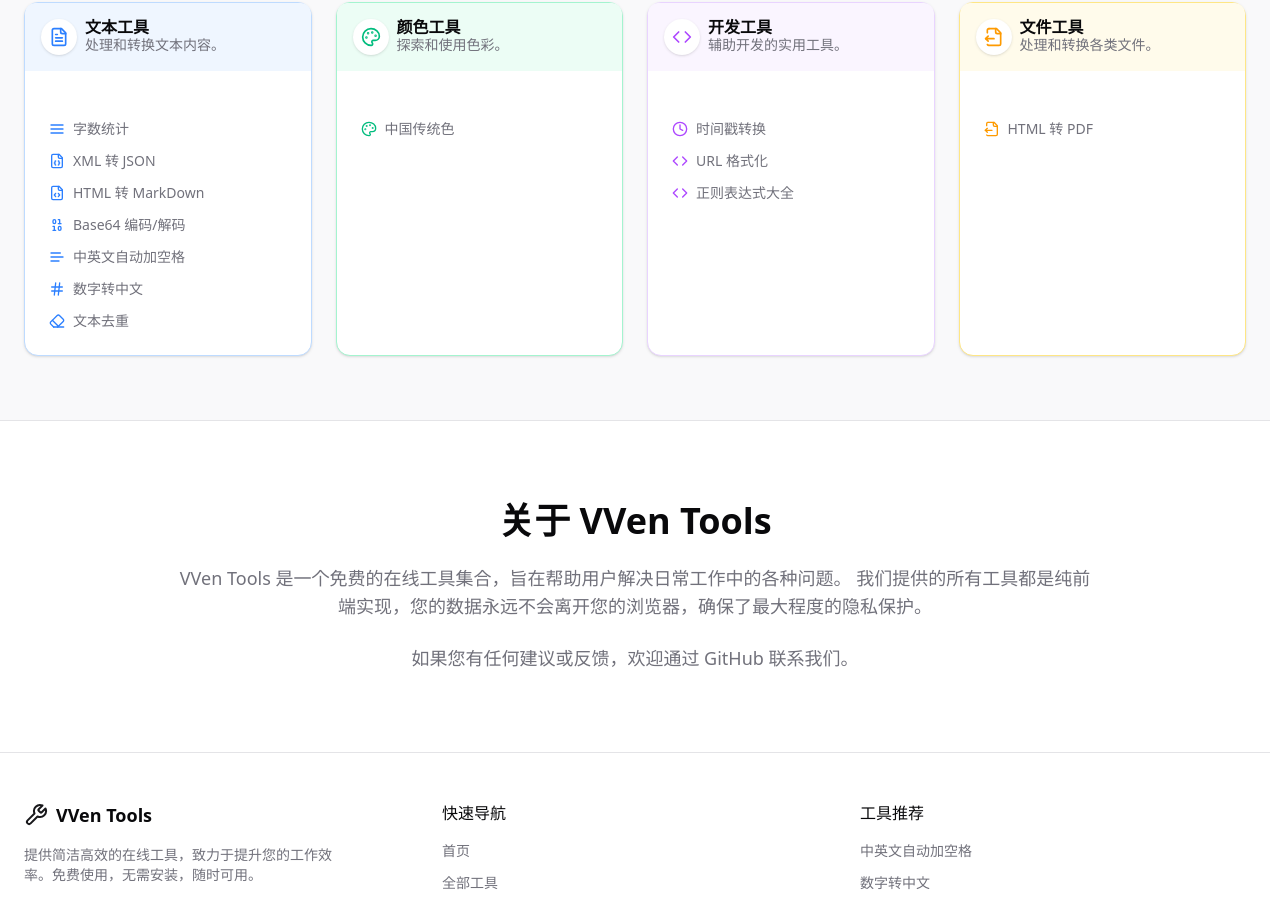
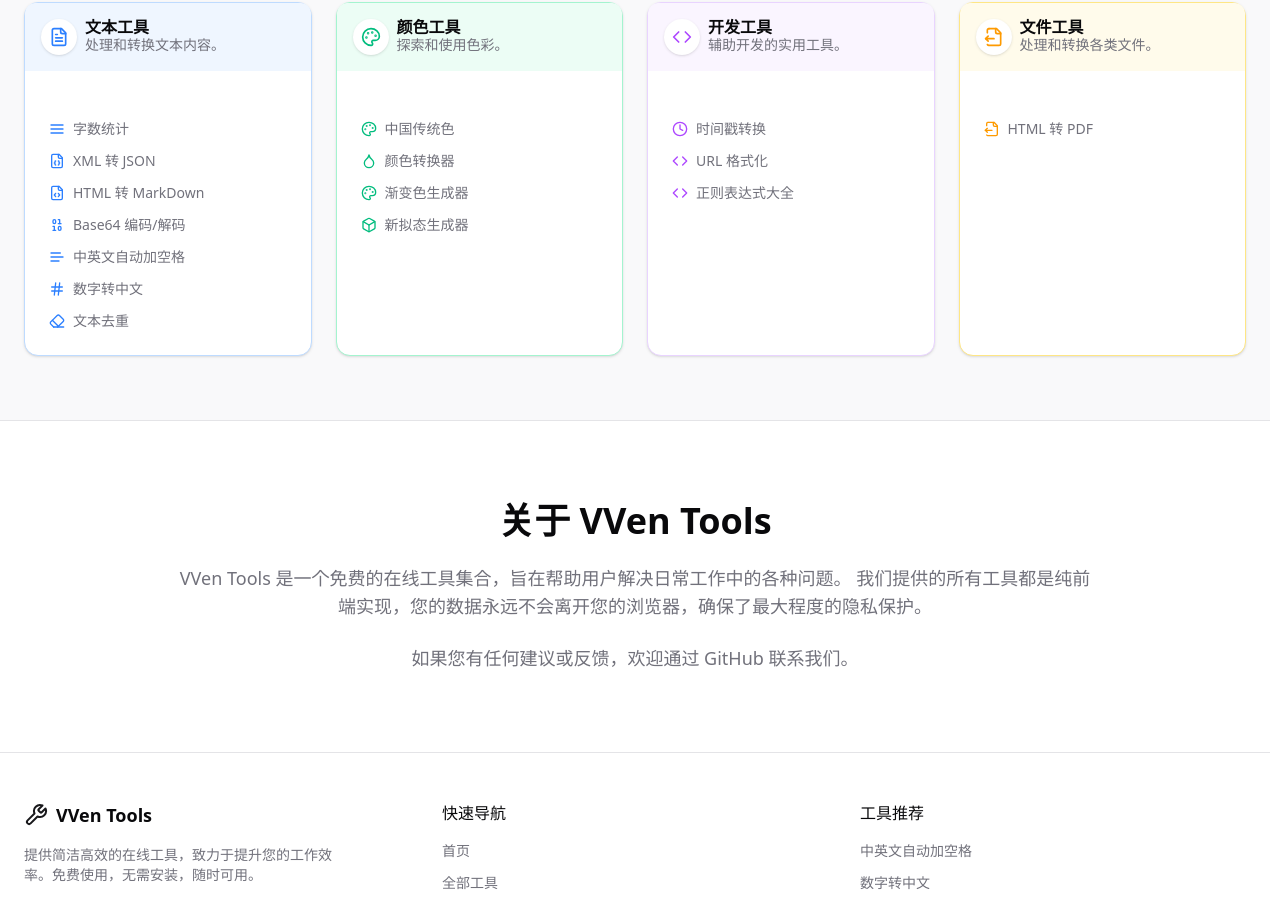
Before and after one commit to liwenka1/vven-tools, a Next.js app: page / in a window 1280 px wide. Shown: the part 957-1863 px from the top of the page. Built offline with nearby package versions, Linux system fonts and the light colour scheme.

Commit message:
feat: 添加新页面的入口

```diff
--- a/components/site/ToolCategories.tsx
+++ b/components/site/ToolCategories.tsx
@@ -12,7 +12,9 @@
   FileCode,
   FileJson,
   Eraser,
-  Binary
+  Binary,
+  Box,
+  Droplet
 } from "lucide-react";
 
 // Only include tools that are actually implemented
@@ -72,6 +74,21 @@
         name: "中国传统色",
         href: "/tools/colors/china-colors",
         icon: <Palette className="mr-2 h-4 w-4 text-emerald-500" />
+      },
+      {
+        name: "颜色转换器",
+        href: "/tools/colors/color-converter",
+        icon: <Droplet className="mr-2 h-4 w-4 text-emerald-500" />
+      },
+      {
+        name: "渐变色生成器",
+        href: "/tools/colors/gradient-generator",
+        icon: <Palette className="mr-2 h-4 w-4 text-emerald-500" />
+      },
+      {
+        name: "新拟态生成器",
+        href: "/tools/colors/neumorphism-generator",
+        icon: <Box className="mr-2 h-4 w-4 text-emerald-500" />
       }
     ]
   },
@@ -84,7 +101,7 @@
     tools: [
       {
         name: "时间戳转换",
-        href: "/tools/date-time/timestamp-converter",
+        href: "/tools/dev/timestamp-converter",
         icon: <Clock className="mr-2 h-4 w-4 text-purple-500" />
       },
       { name: "URL 格式化", href: "/tools/dev/url-formatter", icon: <Code className="mr-2 h-4 w-4 text-purple-500" /> },
```
